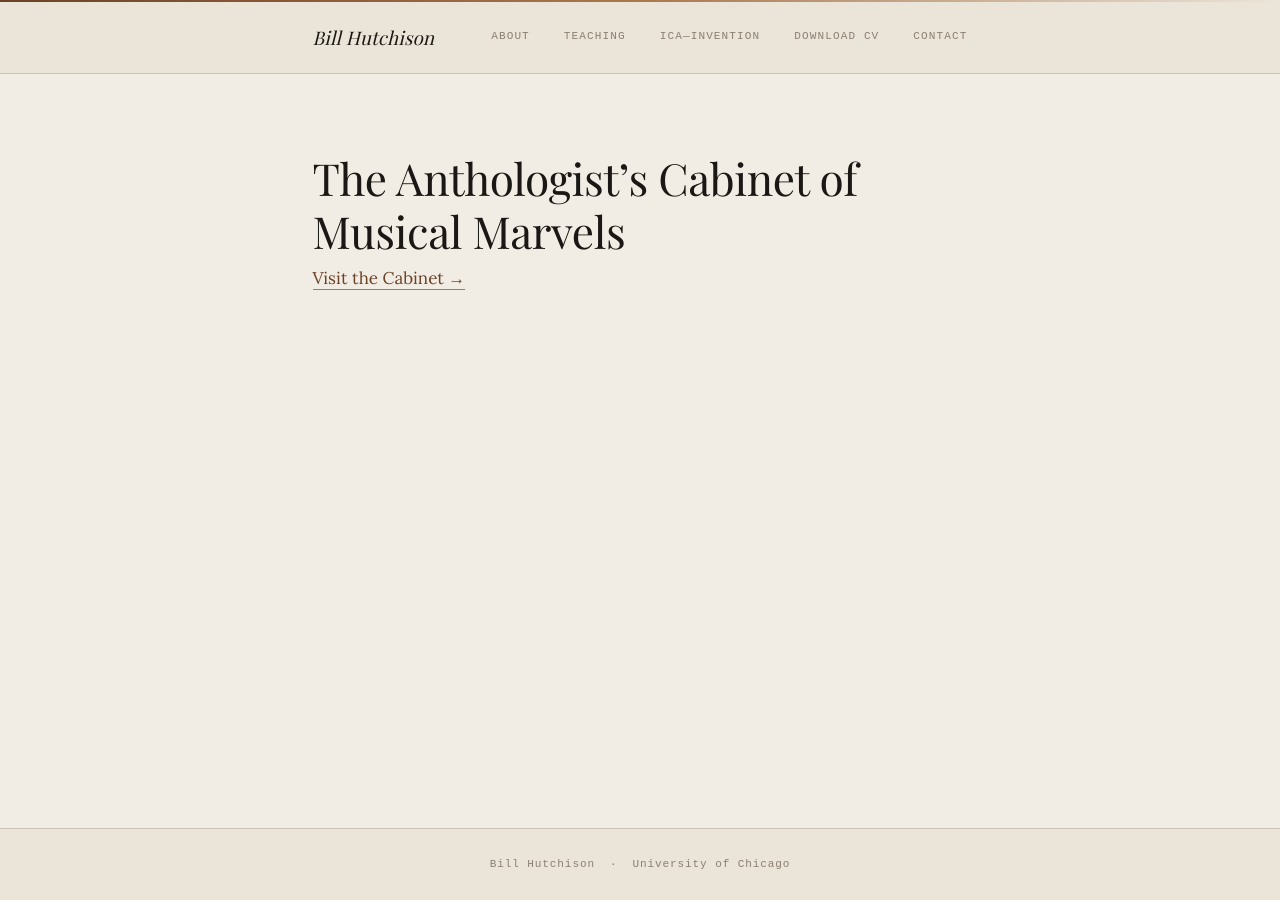
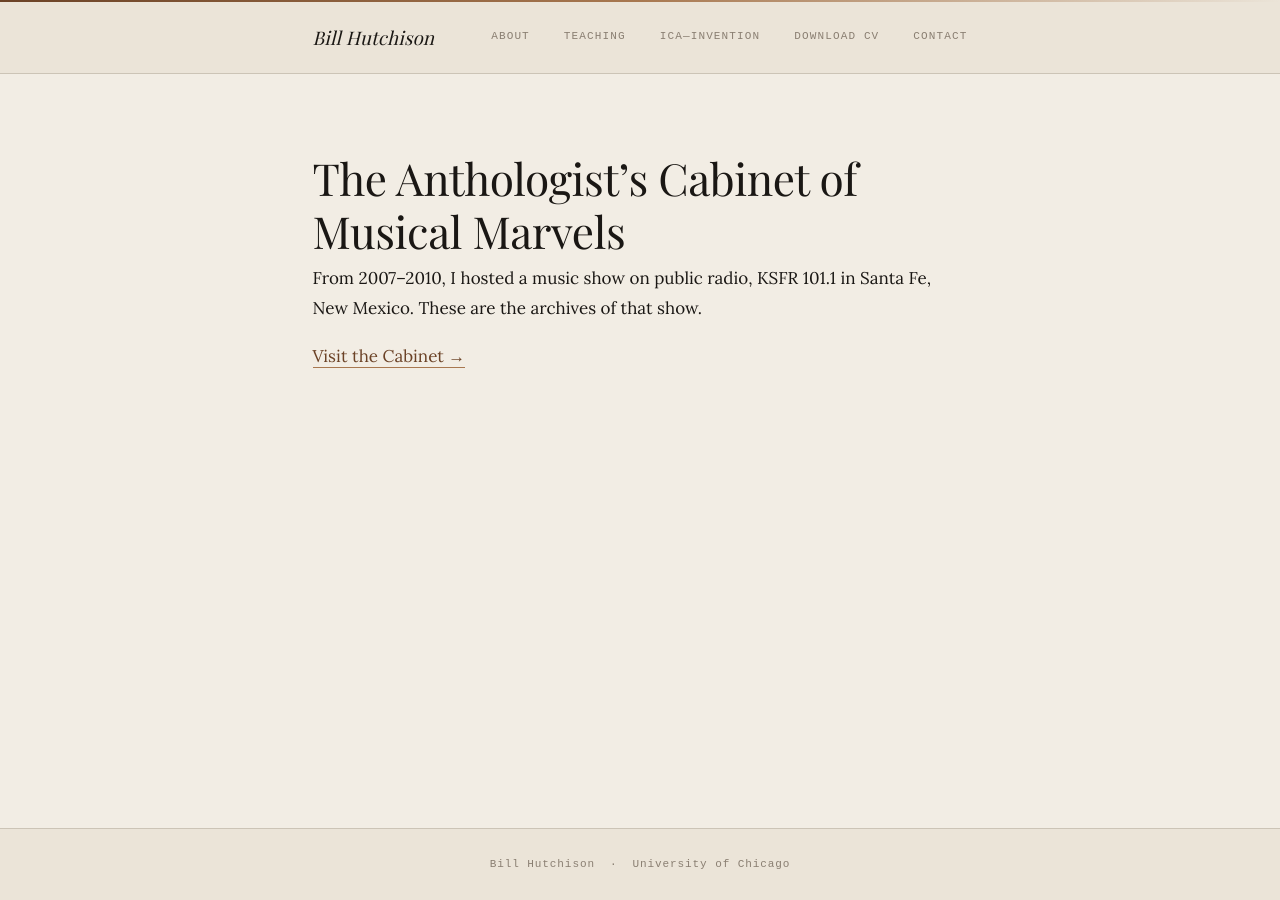
Before and after one commit to bill-hutchison/anthologist-org, a Jekyll site: the page built from pages/cabinet.md, in a window 1280 px wide. Built offline with Jekyll 4.4.1, drawn with Linux system fonts in a browser that asks for light colours; some web fonts are replaced.

Commit message:
Update cabinet page

```diff
--- a/pages/cabinet.md
+++ b/pages/cabinet.md
@@ -6,4 +6,6 @@ permalink: /cabinet
 
 # The Anthologist's Cabinet of Musical Marvels
 
+<p>From 2007–2010, I hosted a music show on public radio, KSFR 101.1 in Santa Fe, New Mexico. These are the archives of that show.</p>
+
 <p><a href="https://grammarfight.livejournal.com/tag/anthologist%27s%20cabinet%20of%20musical%20marvels/" target="_blank">Visit the Cabinet →</a></p>
```
